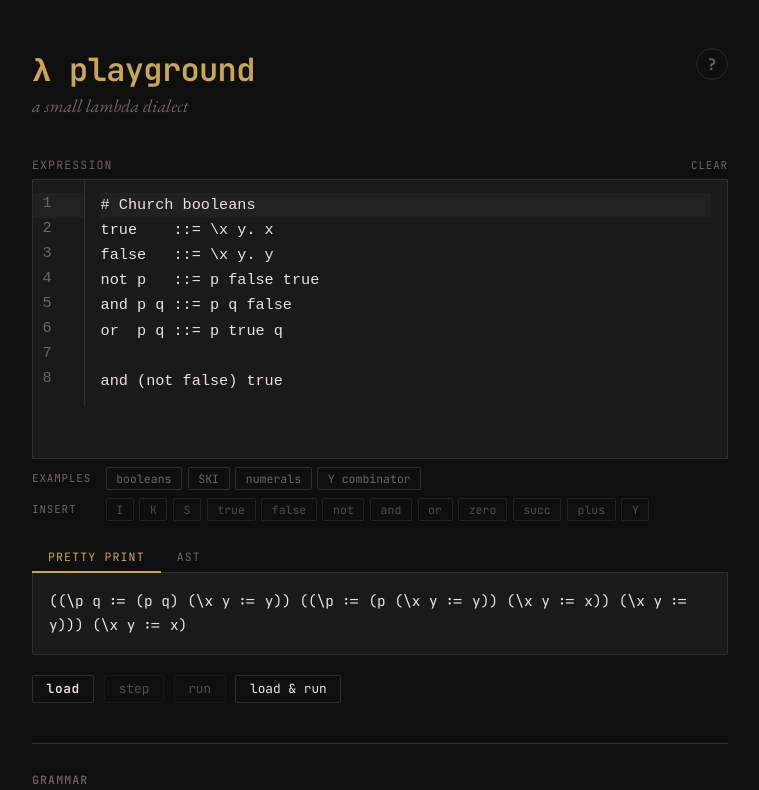
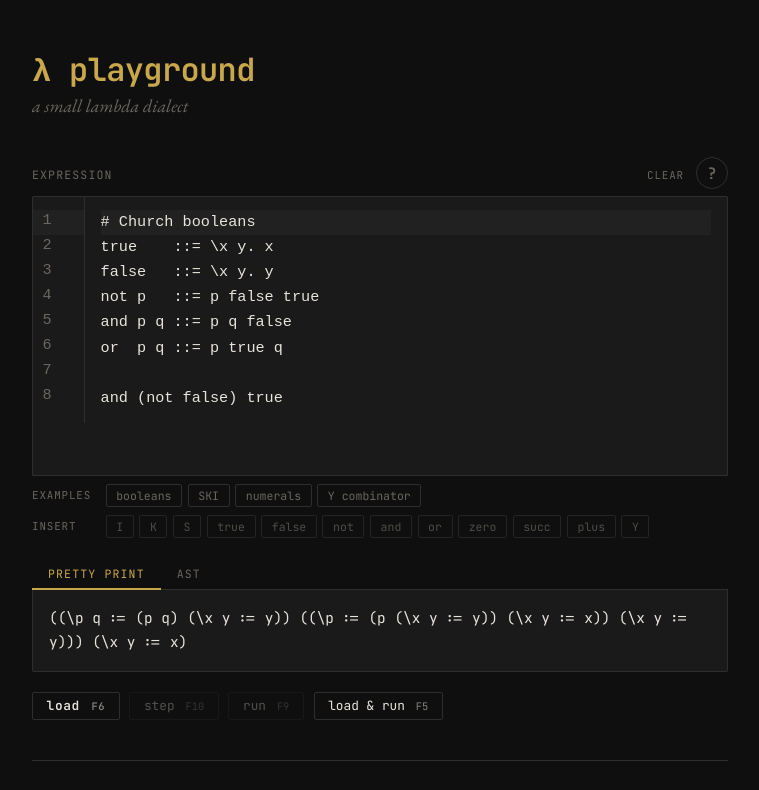
Before and after one commit to ezander/lambda_playground, a React (Vite) app: page / in a window 1280 px wide. Shown: the top 790 px of the page, without its empty margins (260-1019 px from the left). Built offline with nearby package versions, Linux system fonts and the light colour scheme.

Commit message:
Shortcuts on buttons, help button near editor, Alt-L/M for λ/μ

```diff
--- a/src/App.css
+++ b/src/App.css
@@ -220,6 +220,12 @@ label {
   color: var(--accent);
 }
 .eval-controls button:disabled { opacity: 0.3; cursor: not-allowed; }
+.eval-controls kbd {
+  font-family: var(--mono);
+  font-size: 0.65rem;
+  opacity: 0.55;
+  margin-left: 0.2rem;
+}
 
 .eval-status {
   font-family: var(--mono);
--- a/src/App.tsx
+++ b/src/App.tsx
@@ -7,7 +7,7 @@ import { step, canonicalForm, normalize } from "./evaluator/eval";
 import { Term } from "./parser/ast";
 import CodeMirror, { EditorView } from "@uiw/react-codemirror";
 import { basicSetup } from "codemirror";
-import { lambdaTheme, bracketWrapKeymap } from "./editor";
+import { lambdaTheme, lambdaKeymap } from "./editor";
 import "./App.css";
 
 const EXAMPLES = [
@@ -192,7 +192,7 @@ export default function App() {
     setHistory(entries.slice(-10).reverse());
   }, [programResult, source]);
 
-  const editorExtensions = useMemo(() => [basicSetup, lambdaTheme, bracketWrapKeymap], []);
+  const editorExtensions = useMemo(() => [basicSetup, lambdaTheme, lambdaKeymap], []);
 
   useEffect(() => {
     const onKeyDown = (e: KeyboardEvent) => {
@@ -212,13 +212,8 @@ export default function App() {
     <div className="app">
       {showHelp && <HelpModal onClose={() => setShowHelp(false)} />}
       <header>
-        <div className="header-row">
-          <div>
-            <h1>λ playground</h1>
-            <p className="subtitle">a small lambda dialect</p>
-          </div>
-          <button className="help-btn" onClick={() => setShowHelp(true)}>?</button>
-        </div>
+        <h1>λ playground</h1>
+        <p className="subtitle">a small lambda dialect</p>
       </header>
 
       <main>
@@ -229,6 +224,7 @@ export default function App() {
             <span className="editor-meta">
               {cursorPos && <span className="cursor-pos">{cursorPos.line}:{cursorPos.col}</span>}
               <button className="clear-btn" onClick={() => setSourceAndSave("")}>clear</button>
+              <button className="help-btn" onClick={() => setShowHelp(true)}>?</button>
             </span>
           </div>
           <CodeMirror
@@ -304,12 +300,12 @@ export default function App() {
 
         {/* ── Controls ── */}
         <div className="eval-controls">
-          <button className="load-btn" onClick={handleLoad} disabled={!programResult.ok || !programResult.expr} title="Load expression (F6)">
-            load
+          <button className="load-btn" onClick={handleLoad} disabled={!programResult.ok || !programResult.expr}>
+            load <kbd>F6</kbd>
           </button>
-          <button onClick={handleStep}    disabled={!canStep} title="One reduction step (F10)">step</button>
-          <button onClick={handleRun}     disabled={!canStep} title="Run up to 1000 steps (F9)">run</button>
-          <button onClick={handleLoadRun} disabled={!programResult.ok || !programResult.expr} title="Load and run (F5)">load &amp; run</button>
+          <button onClick={handleStep}    disabled={!canStep}>step <kbd>F10</kbd></button>
+          <button onClick={handleRun}     disabled={!canStep}>run <kbd>F9</kbd></button>
+          <button onClick={handleLoadRun} disabled={!programResult.ok || !programResult.expr}>load &amp; run <kbd>F5</kbd></button>
           {loaded?.done && (
             <span className="eval-status normal-form">normal form</span>
           )}
--- a/src/HelpModal.tsx
+++ b/src/HelpModal.tsx
@@ -64,6 +64,8 @@ export function HelpModal({ onClose }: { onClose: () => void }) {
             <tr><td><code>F9</code></td><td>run</td></tr>
             <tr><td><code>F10</code></td><td>step</td></tr>
             <tr><td><code>( [ &#123; &lt;</code> with selection</td><td>wrap selected text in the chosen brackets</td></tr>
+            <tr><td><code>Alt-L</code></td><td>insert λ at cursor</td></tr>
+            <tr><td><code>Alt-M</code></td><td>insert μ at cursor</td></tr>
           </tbody>
         </table>
 
--- a/src/editor.ts
+++ b/src/editor.ts
@@ -52,9 +52,20 @@ function wrapSelection(view: EditorView, open: string, close: string): boolean {
   return true;
 }
 
-export const bracketWrapKeymap: Extension = keymap.of([
+function insertAt(view: EditorView, text: string): boolean {
+  const { from, to } = view.state.selection.main;
+  view.dispatch({
+    changes: { from, to, insert: text },
+    selection: { anchor: from + text.length },
+  });
+  return true;
+}
+
+export const lambdaKeymap: Extension = keymap.of([
   { key: "(", run: v => wrapSelection(v, "(", ")") },
   { key: "[", run: v => wrapSelection(v, "[", "]") },
   { key: "{", run: v => wrapSelection(v, "{", "}") },
   { key: "<", run: v => wrapSelection(v, "<", ">") },
+  { key: "Alt-l", run: v => insertAt(v, "λ") },
+  { key: "Alt-m", run: v => insertAt(v, "μ") },
 ]);
```
Also changed, not shown: 1 other file (tests, documents, lock files or other folders).
